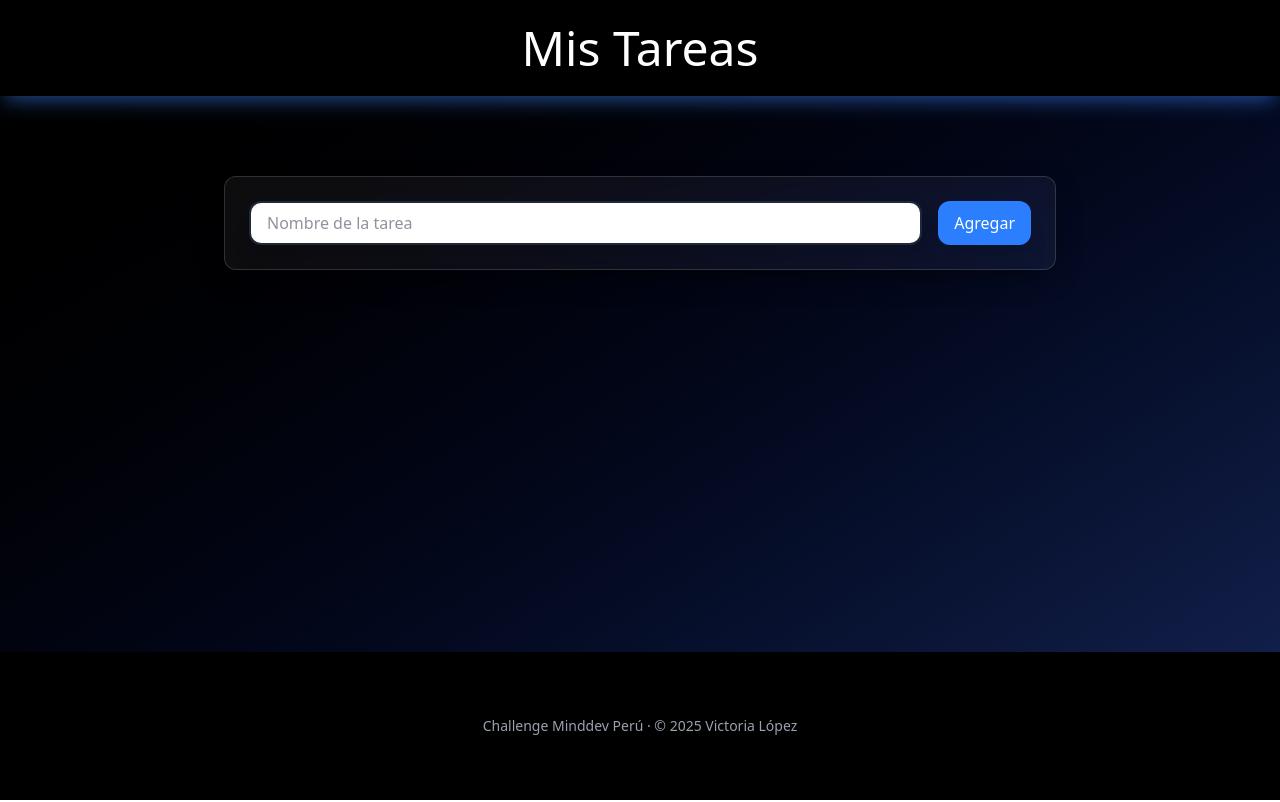
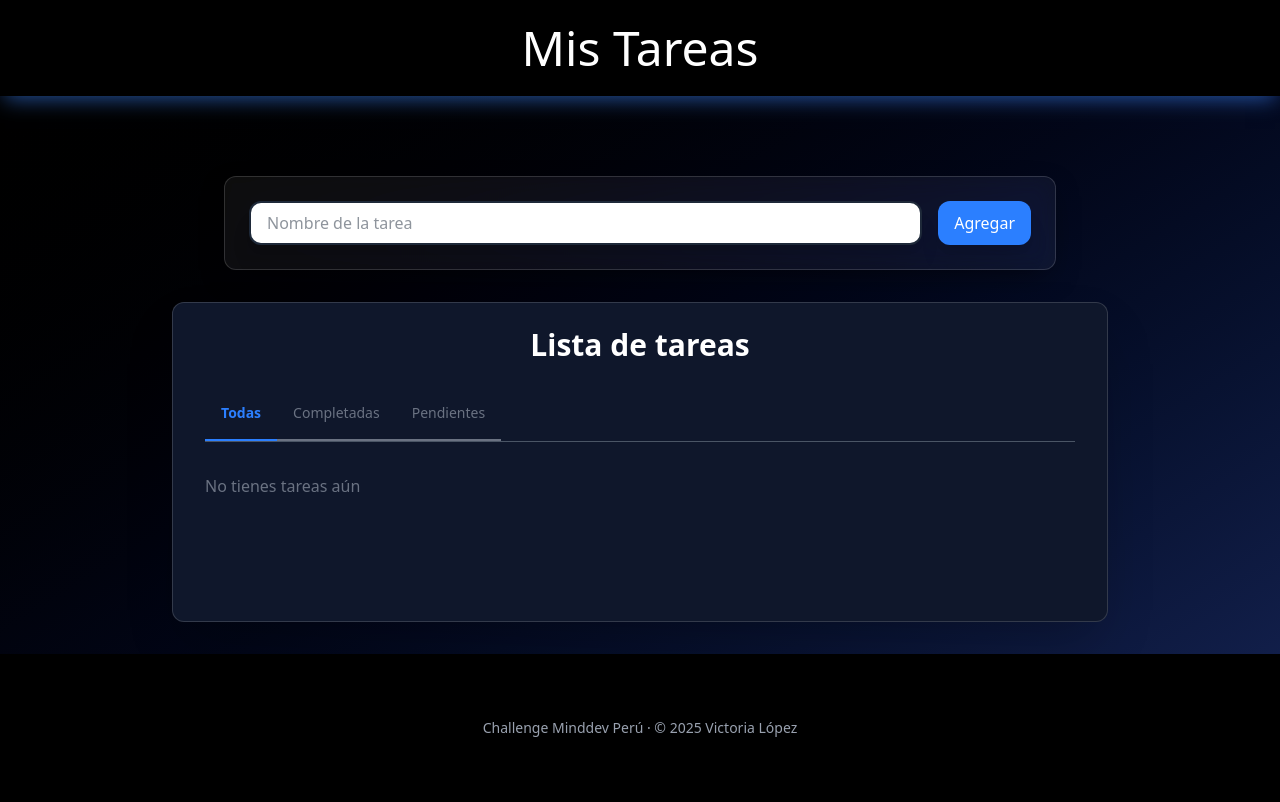
Before and after one commit to vickylopez2828/todo-app-challenge, a React (Vite) app: page / in a window 1280 px wide. Built offline with nearby package versions, Linux system fonts and the light colour scheme.

Commit message:
feat(task-list): implement TaskList component with tabs and filters

```diff
--- a/src/components/TaskList.tsx
+++ b/src/components/TaskList.tsx
@@ -1,10 +1,85 @@
-
-const TaskList = () => {
-  return (
-    <div>
-
-    </div>
-  )
+import { useState } from "react";
+import type { TabDef, TabKey, Task } from "../types";
+import TaskItem from "./TaskItem";
+interface TaskListProps {
+  tasks: Task[];
+  onDelete: (id: Task["id"]) => void;
+  onComplete: (id: Task["id"]) => void;
 }
 
-export default TaskList
+const emptyMessages: Record<TabKey, string> = {
+  todos: "No tienes tareas aún",
+  completadas: "No tienes tareas completadas",
+  pendientes: "No tienes tareas pendientes",
+};
+
+const tabs: TabDef[] = [
+    {
+      key: "todos",
+      label: "Todas",
+    },
+    {
+      key: "completadas",
+      label: "Completadas",
+    },
+    {
+      key: "pendientes",
+      label: "Pendientes",
+    },
+];
+
+const TaskList = ({ tasks, onDelete, onComplete }: TaskListProps) => {
+  const [activeTab, setActiveTab] = useState<TabKey>("todos");
+
+  const filteredTasks = tasks.filter(task => {
+    if (activeTab === 'completadas') return task.completed;
+    if (activeTab === 'pendientes') return !task.completed;
+    return true;
+  });
+  return (
+    <section className="relative mx-auto mt-8 w-full md:max-w-3/4 min-h-80 rounded-xl py-6 px-8 bg-slate-900 border border-white/15 shadow-2xl">
+      <h2 className="text-3xl text-center font-bold mb-6">Lista de tareas</h2>
+      <div className="border-b border-gray-600 mb-8">
+        <ul className="flex flex-wrap text-sm font-medium text-center" role="tablist">
+          {tabs.map((tab) => (
+            <li key={tab.key}>
+              <button
+                id={`tab-${tab.key}`}
+                aria-selected={activeTab === tab.key}
+                aria-controls={`panel-${tab.key}`}
+                className={`inline-block p-4 border-b-2 rounded-t-lg cursor-pointer ${
+                  activeTab === tab.key
+                    ? "text-blue-500 border-blue-500 font-bold"
+                    : "text-gray-500 hover:text-gray-600 hover:border-blue-300"
+                }`}
+                onClick={() => setActiveTab(tab.key)}
+                role="tab"
+              >
+                {tab.label}
+              </button>
+            </li>
+          ))}
+        </ul>
+      </div>
+      <section
+        id={`panel-${activeTab}`}
+        role="tabpanel"
+        aria-labelledby={`tab-${activeTab}`}
+      >
+        {filteredTasks.length === 0 && (
+          <p className="text-gray-500">{emptyMessages[activeTab]}</p>
+        )}
+        {filteredTasks.map((task: Task) => (
+          <TaskItem
+            key={task.id}
+            task={task}
+            onDelete={onDelete}
+            onComplete={onComplete}
+          />
+        ))}
+      </section>
+    </section>
+  );
+};
+
+export default TaskList;
```
